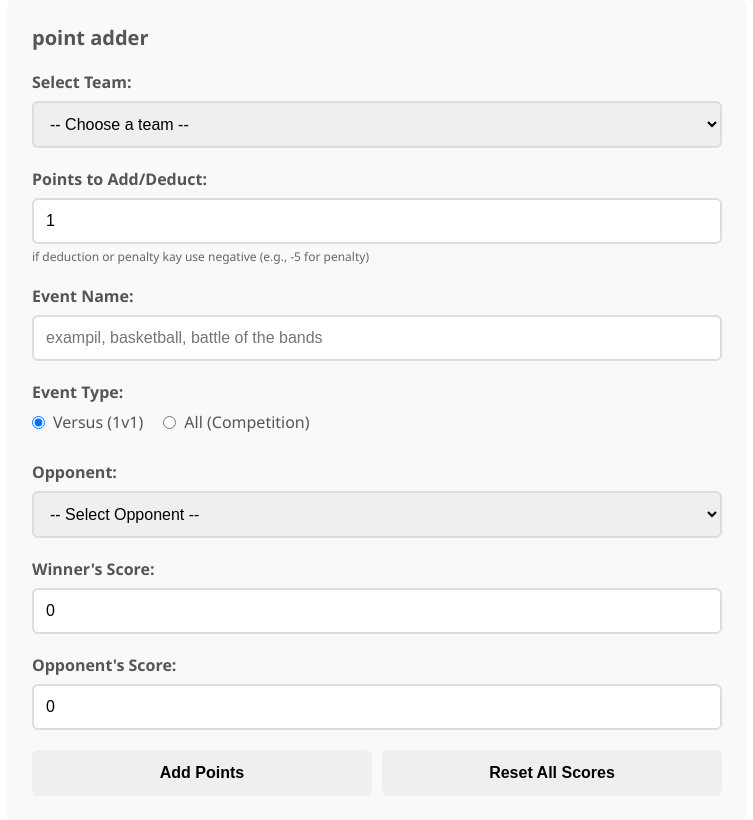
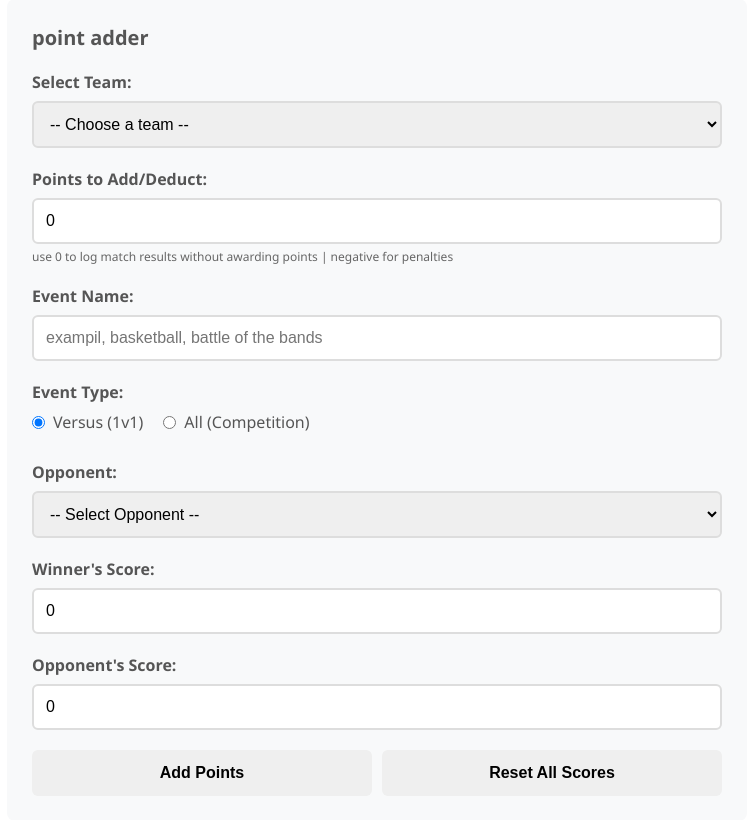
Before and after one commit to bright4Pres/intramuralsscoretracker, a Django app: template scoretracker/scoring/templates/admin_dashboard.html in a window 1280 px wide. Shown: the part 209-1029 px from the top of the page, without its empty margins (263-1016 px from the left). Run offline with Django 5.2, Linux system fonts and the light colour scheme; the template is opened without the code that fills it, so the values that code supplies are empty.

Commit message:
allow 0 points for recording matches

```diff
--- a/scoretracker/scoring/templates/admin_dashboard.html
+++ b/scoretracker/scoring/templates/admin_dashboard.html
@@ -353,8 +353,8 @@
 
                 <div class="form-group">
                     <label for="points">Points to Add/Deduct:</label>
-                    <input type="number" id="points" name="points" min="-100" max="100" value="1" required>
-                    <small style="color: #666; font-size: 12px; margin-top: 4px; display: block;">if deduction or penalty kay use negative (e.g., -5 for penalty)</small>
+                    <input type="number" id="points" name="points" min="-100" max="100" value="0" required>
+                    <small style="color: #666; font-size: 12px; margin-top: 4px; display: block;">use 0 to log match results without awarding points | negative for penalties</small>
                 </div>
 
                 <div class="form-group">
--- a/scoretracker/scoring/views.py
+++ b/scoretracker/scoring/views.py
@@ -66,8 +66,6 @@ def add_points(request):
 
     try:
         points = int(points)
-        if points == 0:
-            return JsonResponse({'success': False, 'message': 'points cannot be zero'}, status=400)
 
         # Require reason for negative points
         if points < 0 and not reason:
@@ -77,8 +75,10 @@ def add_points(request):
         opponent_score_int = int(opponent_score) if opponent_score else 0
 
         team = Team.objects.get(name=team_name)
-        team.points += points
-        team.save()
+        # Only update points if non-zero
+        if points != 0:
+            team.points += points
+            team.save()
 
         # Create log entry
         ScoreLog.objects.create(
```
